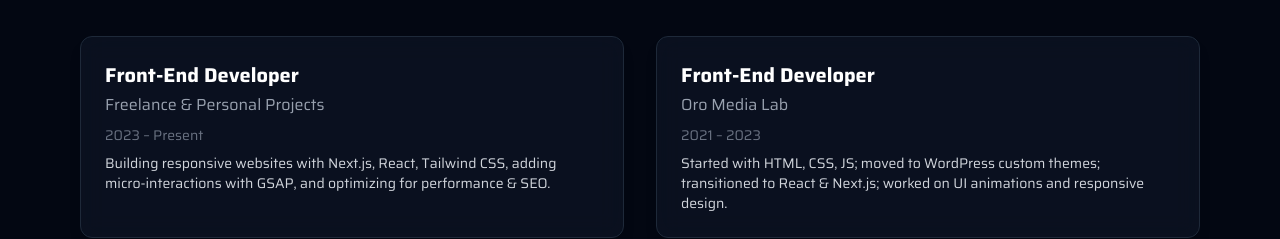
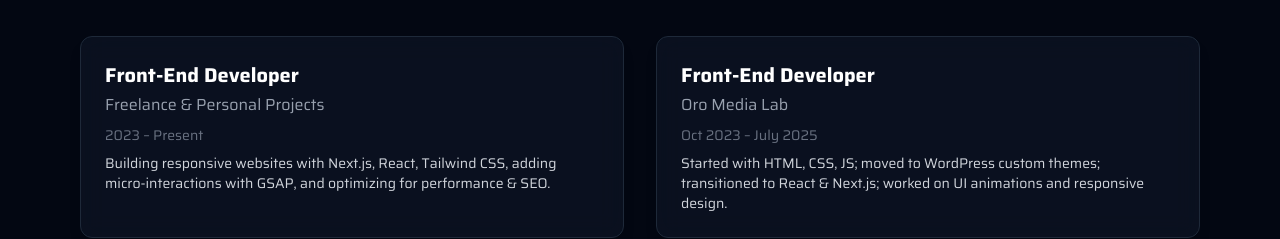
Before and after one commit to yunusmulla06/portfolio, a Next.js app: page / in a window 1280 px wide. Shown: the part 920-1159 px from the top of the page. Built offline with nearby package versions, Linux system fonts and the light colour scheme.

Commit message:
Content updated

```diff
--- a/src/app/components/WorkExperience.tsx
+++ b/src/app/components/WorkExperience.tsx
@@ -14,7 +14,7 @@
   {
     role: 'Front-End Developer',
     company: 'Oro Media Lab',
-    duration: '2021 – 2023',
+    duration: 'Oct 2023 – July 2025',
     description: 'Started with HTML, CSS, JS; moved to WordPress custom themes; transitioned to React & Next.js; worked on UI animations and responsive design.',
   },
 ]
```
